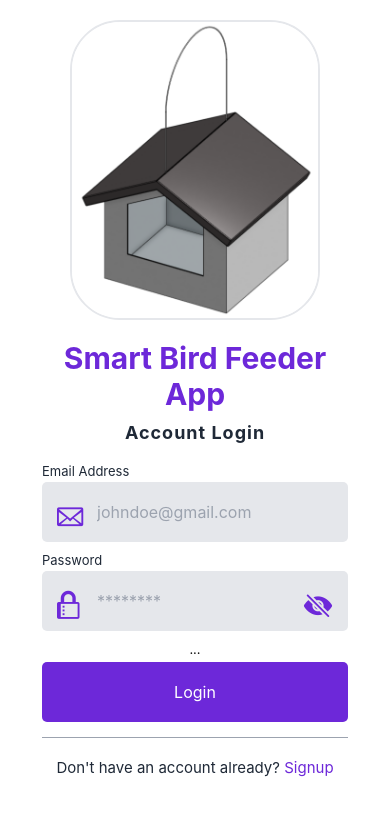
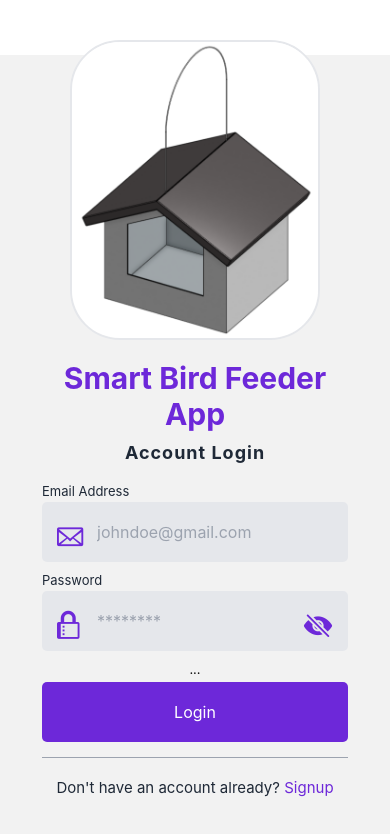
Before and after one commit to John-Hauff/smart-bird-feeder-app, a React Native app: screen /Login in a window 390 px wide. Shown: the top 834 px of the page. Built offline with nearby package versions, Linux system fonts and the light colour scheme.

Commit message:
Nav Login->Welcome works (no header back btn)

```diff
--- a/App.js
+++ b/App.js
@@ -1,12 +1,10 @@
 import { StatusBar } from "expo-status-bar";
 import React from "react";
 import { Text, View } from "react-native";
-import Login from "./screens/Login";
-import Signup from "./screens/Signup";
-import Welcome from "./screens/Welcome";
+
 // import RootStack, which has navigator for screens
-// import RootStack from "./navigators/RootStack";
+import RootStack from "./navigators/RootStack";
 
 export default function App() {
-  return <Login />;
+  return <RootStack />;
 }
--- a/components/styles.js
+++ b/components/styles.js
@@ -24,7 +24,7 @@ const { primary, secondary, tertiary, darkLight, brand, green, red } = Colors;
 export const StyledContainer = styled.View`
   flex: 1;
   padding: 25px;
-  padding-top: ${StatusBarHeight + 10}px;
+  padding-top: ${StatusBarHeight + 30}px;
   background-color: ${primary};
 `;
 
--- /dev/null
+++ b/navigators/RootStack.js
@@ -0,0 +1,39 @@
+import React from "react";
+
+// React Navigation
+import { NavigationContainer } from "@react-navigation/native";
+import { createNativeStackNavigator } from "@react-navigation/native-stack";
+
+// import screens
+import Login from "../screens/Login";
+import Signup from "../screens/Signup";
+import Welcome from "../screens/Welcome";
+
+const Stack = createNativeStackNavigator();
+
+const RootStack = () => {
+  return (
+    <NavigationContainer>
+      <Stack.Navigator
+        screenOptions={{
+          headerStyled: {
+            backgroundColor: "transparent",
+          },
+          headerTintColor: "#1F2937",
+          headerTransparent: true,
+          headerTitle: "",
+          headerLeftContainerStyle: {
+            paddingLeft: 20,
+          },
+        }}
+        initialRouteName="Login"
+      >
+        <Stack.Screen name="Login" component={Login} />
+        <Stack.Screen name="Signup" component={Signup} />
+        <Stack.Screen name="Welcome" component={Welcome} />
+      </Stack.Navigator>
+    </NavigationContainer>
+  );
+};
+
+export default RootStack;
--- a/screens/Login.js
+++ b/screens/Login.js
@@ -36,7 +36,7 @@ import KeyboardAvoidingWrapper from "../components/KeyboardAvoidingWrapper";
 // darkLight also will not work :(
 // const { brand, darkLight } = Colors;
 
-const Login = () => {
+const Login = ({ navigation }) => {
   const [hidePassword, setHidePassword] = useState(true);
 
   return (
@@ -55,6 +55,9 @@ const Login = () => {
             initialValues={{ email: "", password: "" }}
             onSubmit={(values) => {
               console.log(values);
+              // Move to Welcome screen
+              // TODO: deal with acct auth
+              navigation.navigate("Welcome");
             }}
           >
             {({ handleChange, handleBlur, handleSubmit, values }) => (
@@ -95,8 +98,9 @@ const Login = () => {
                 <ExtraView>
                   <ExtraText>Don't have an account already? </ExtraText>
                   {/* Follow no account query with a link to create account */}
-                  {/* Insert style component to contain a link text component */}
-                  <TextLink>
+                  {/* Insert style component to contain a link text component
+                  that takes user to Signup screen upon selection*/}
+                  <TextLink onPress={() => navigation.navigate("Signup")}>
                     {/* Insert style component for actual link text */}
                     {/* Notice how when you select the 'Signup' text, the TextLink component gives it opacity */}
                     <TextLinkContent>Signup</TextLinkContent>
```
Also changed, not shown: 1 other file (tests, documents, lock files or other folders).
